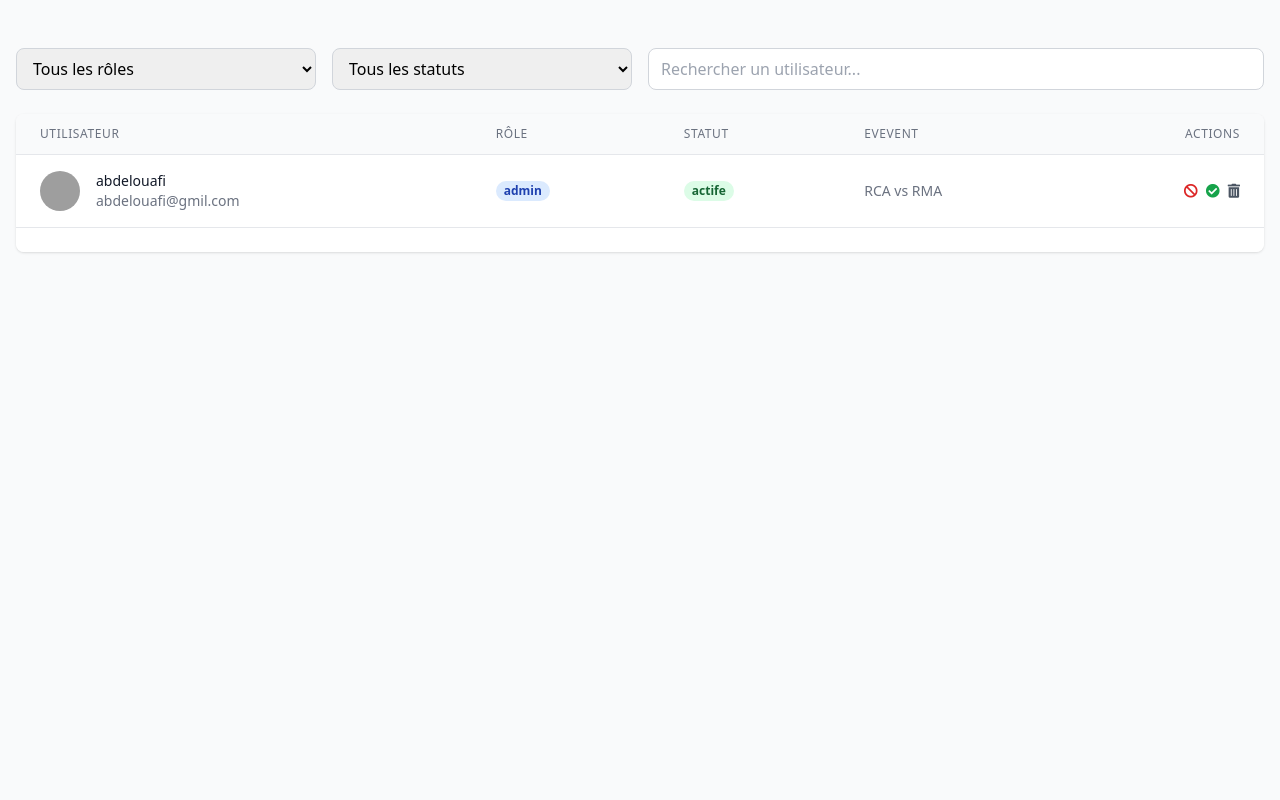
After one commit to aliyara290/Evently, a PHP site: template app/views/front/admin/Mange_user.twig in a window 1280 px wide. The commit adds this page. Run offline with PHP 8.4, Linux system fonts and the light colour scheme; the template is opened without the code that fills it, so the values that code supplies are empty; some libraries are stand-ins or nearby versions; grey boxes are pictures that could not be loaded.

Commit message:
Créer la page de gestion des utilisateurs et fexid problem de roting

```diff
--- a/app/controllers/OrganizerController.php
+++ b/app/controllers/OrganizerController.php
@@ -9,4 +9,7 @@ class OrganizerController {
     public function Category_page() {
         View::render("admin/Category");
     }
+    public function Mange_user_page() {
+        View::render("admin/Mange_user");
+    }
 }
--- /dev/null
+++ b/app/views/front/admin/Mange_user.twig
@@ -0,0 +1,130 @@
+<html lang="fr">
+<head>
+    <meta charset="UTF-8">
+    <meta name="viewport" content="width=device-width, initial-scale=1.0">
+    <title>Youdemy - Gestion des utilisateurs</title>
+    <script src="https://cdn.tailwindcss.com"></script>
+    <link rel="stylesheet" href="https://use.fontawesome.com/releases/v5.3.1/css/all.css">
+
+
+</head>
+<body class="bg-gray-50">
+
+<div class="flex flex-col md:flex-row">
+    <div class="container mx-auto px-4 py-12">
+        <!-- Filters and Search -->
+        <div class="mb-6 grid grid-cols-1 md:grid-cols-4 gap-4">
+            <div class="col-span-1">
+                <select class="w-full border border-gray-300 rounded-lg px-3 py-2 focus:outline-none focus:ring-2 focus:ring-blue-500">
+                    <option>Tous les rôles</option>
+                    <option>Étudiant</option>
+                    <option>Instructeur</option>
+                    <option>Admin</option>
+                </select>
+            </div>
+            <div class="col-span-1">
+                <select class="w-full border border-gray-300 rounded-lg px-3 py-2 focus:outline-none focus:ring-2 focus:ring-blue-500">
+                    <option>Tous les statuts</option>
+                    <option>Actif</option>
+                    <option>Inactif</option>
+                    <option>En attente</option>
+                </select>
+            </div>
+            <div class="col-span-2">
+                <input type="search"
+                    placeholder="Rechercher un utilisateur..."
+                    class="w-full border border-gray-300 rounded-lg px-3 py-2 focus:outline-none focus:ring-2 focus:ring-blue-500">
+            </div>
+        </div>
+
+        <!-- Table -->
+        <div class="bg-white rounded-lg shadow overflow-hidden">
+            <div class="overflow-x-auto">
+                <table class="min-w-full divide-y divide-gray-200">
+                    <thead class="bg-gray-50">
+                        <tr>
+                            <th class="px-6 py-3 text-left text-xs font-medium text-gray-500 uppercase tracking-wider">
+                                Utilisateur
+                            </th>
+                            <th class="px-6 py-3 text-left text-xs font-medium text-gray-500 uppercase tracking-wider">
+                                Rôle
+                            </th>
+
+                            <th class="px-6 py-3 text-left text-xs font-medium text-gray-500 uppercase tracking-wider">
+                                Statut
+                            </th>
+                            <th class="px-6 py-3 text-left text-xs font-medium text-gray-500 uppercase tracking-wider">
+                                evevent
+                            </th>
+                            <th class="px-6 py-3 text-right text-xs font-medium text-gray-500 uppercase tracking-wider">
+                                Actions
+                            </th>
+                        </tr>
+                    </thead>
+                    <tbody class="bg-white divide-y divide-gray-200">
+                        <!-- User Row 1 -->
+                        <tr class="hover:bg-gray-50">
+                            <td class="px-6 py-4 whitespace-nowrap">
+                                <div class="flex items-center">
+                                    <div class="h-10 w-10 flex-shrink-0">
+                                        <img src="/api/placeholder/40/40" alt="" class="h-10 w-10 rounded-full">
+                                    </div>
+                                    <div class="ml-4">
+                                        <div class="text-sm font-medium text-gray-900">abdelouafi</div>
+                                        <div class="text-sm text-gray-500">abdelouafi@gmil.com</div>
+                                    </div>
+                                </div>
+                            </td>
+                            <td class="px-6 py-4 whitespace-nowrap">
+                                <span class="px-2 inline-flex text-xs leading-5 font-semibold rounded-full bg-blue-100 text-blue-800">
+                                    admin
+                                </span>
+                            </td>
+                            <td class="px-6 py-4 whitespace-nowrap">
+                                <span class="px-2 inline-flex text-xs leading-5 font-semibold rounded-full bg-green-100 text-green-800">
+                                    actife
+                                </span>
+                            </td>
+                            <td class="px-6 py-4 whitespace-nowrap text-sm text-gray-500">
+                                RCA vs RMA
+                            </td>
+                            <td class="px-6 py-4 whitespace-nowrap text-right text-sm font-medium">
+                                <div class="flex justify-end space-x-2">
+
+                                    <a href="./GestionUtilsateur.php?id_ban=<?php echo $user['id']?>"  class="text-red-600 hover:text-red-900">
+                                        <i class="fas fa-ban"></i>
+                                    </a>
+
+                                    <a href="./GestionUtilsateur.php?id_active=<?php echo $user['id']?>" class="text-green-600 hover:text-green-900">
+                                        <i class="fas fa-check-circle"></i>
+                                    </a>
+                                    <a href="./GestionUtilsateur.php?id_delete=<?php echo $user['id']?>" class="text-gray-600 hover:text-gray-900">
+                                        <i class="fas fa-trash-alt"></i>
+                                    </a>
+                                </div>
+                            </td>
+                        </tr>
+                    </tbody>
+                </table>
+            </div>
+            <!-- Pagination -->
+            <div class="bg-white px-4 py-3 border-t border-gray-200 sm:px-6">
+                <div class="flex items-center justify-between">
+                    <div class="flex-1 flex justify-between sm:hidden">
+                        <button class="relative inline-flex items-center px-4 py-2 border border-gray-300 text-sm font-medium rounded-md text-gray-700 bg-white hover:bg-gray-50">
+                            Précédent
+                        </button>
+                        <button class="ml-3 relative inline-flex items-center px-4 py-2 border border-gray-300 text-sm font-medium rounded-md text-gray-700 bg-white hover:bg-gray-50">
+                            Suivant
+                        </button>
+                    </div>
+                    <div class="hidden sm:flex-1 sm:flex sm:items-center sm:justify-between">
+                    </div>
+                </div>
+            </div>
+        </div>
+    </div>
+</div>
+
+</body>
+</html>
--- a/public/index.php
+++ b/public/index.php
@@ -17,5 +17,8 @@ $router->get("/404", AppController::class, "notFound");
 $router->get("/register", AuthController::class, "register");
 $router->get("/organizer/dashboard", OrganizerController::class, "page");
 $router->get("/organizer/category", OrganizerController::class, "Category_page");
+$router->get("/organizer/Mange_user", OrganizerController::class, "Mange_user_page");
+
+
 
 $router->dispatch();
```
